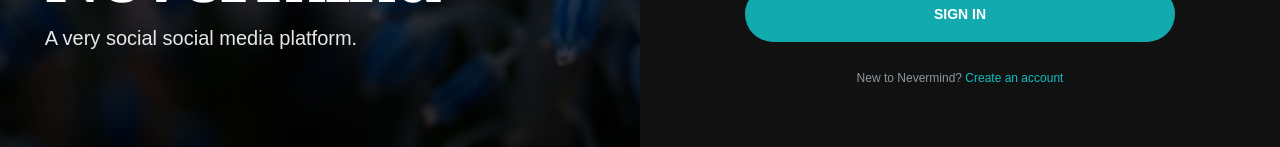
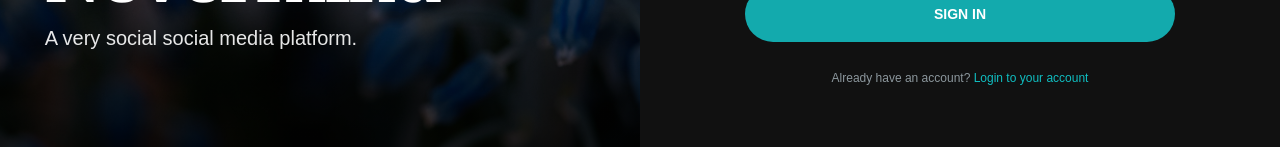
Before and after one commit to 76eren/nevermind, a Next.js app: page /register in a window 1280 px wide. Shown: the part 654-801 px from the top of the page. Built offline with nearby package versions, Linux system fonts and the light colour scheme.

Commit message:
fix: wrong texts

```diff
--- a/app/register/page.tsx
+++ b/app/register/page.tsx
@@ -42,12 +42,12 @@ export default function RegisterPage() {
           <RegisterForm />
 
           <p className="mt-7 text-center text-xs text-[#8c979d]">
-            New to Nevermind?{" "}
+            Already have an account?{" "}
             <Link
-              href="/register"
+              href="/login"
               className="text-[#10bec1] transition hover:text-[#5be1e3]"
             >
-              Create an account
+              Login to your account
             </Link>
           </p>
         </div>
```
